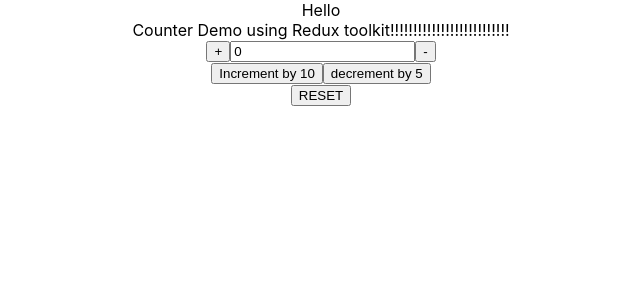
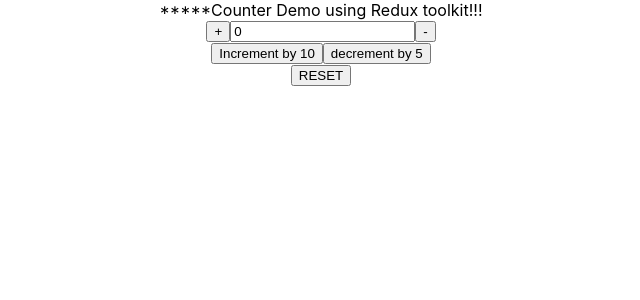
Before and after one commit to PratviNavapara/redux-demo, a React (Create React App) app: page / in a window 1280 px wide. Shown: the top 300 px of the page, without its empty margins (319-959 px from the left). Built offline with nearby package versions, Linux system fonts and the light colour scheme.

Commit message:
last commit

```diff
--- a/src/App.js
+++ b/src/App.js
@@ -13,8 +13,7 @@
   const count = useSelector((state) => state.counter.count);
   return (
     <div className="App">
-      <div>Hello</div>
-      <div>Counter Demo using Redux toolkit!!!!!!!!!!!!!!!!!!!!!!!!!!</div>
+      <div>*****Counter Demo using Redux toolkit!!!</div>
       <div>
         <button onClick={() => dispatch(increment())}>+</button>
         <input type="text" value={count}></input>
```
